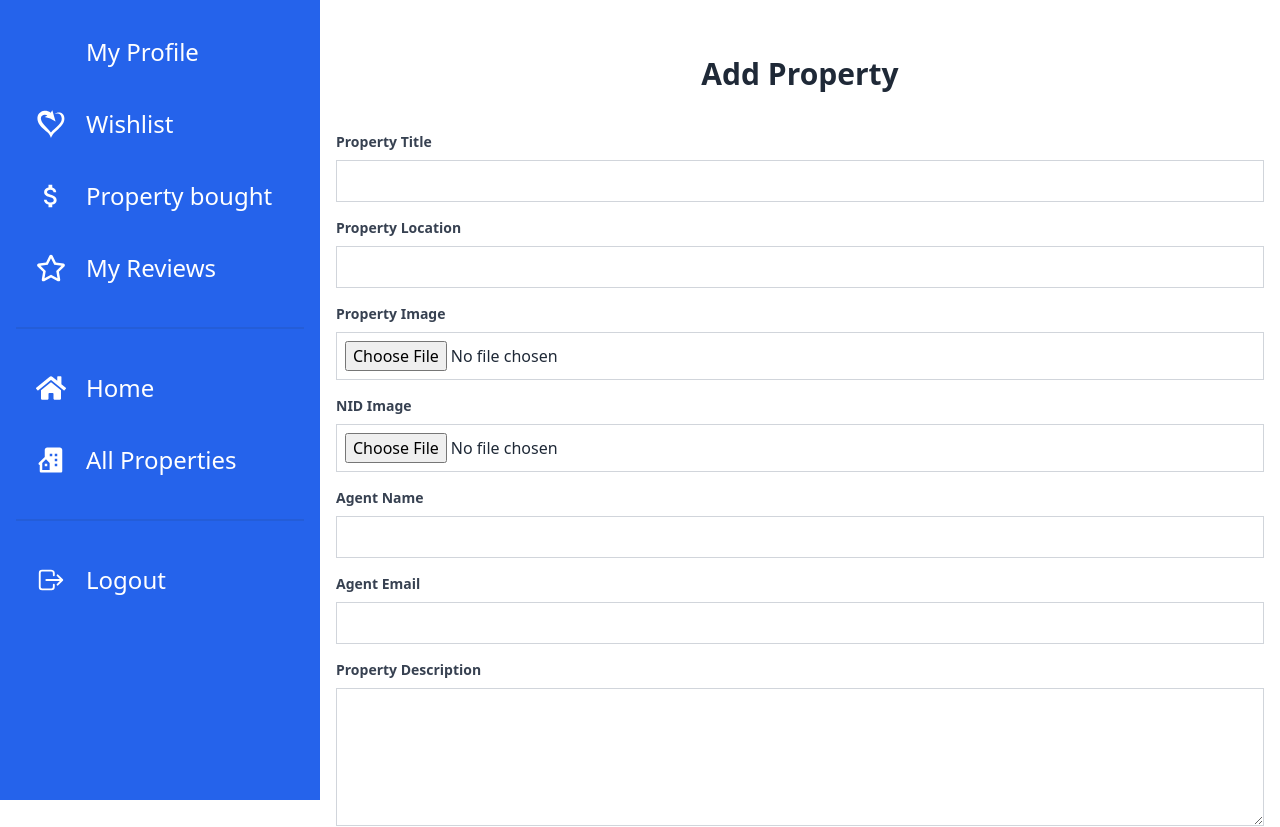
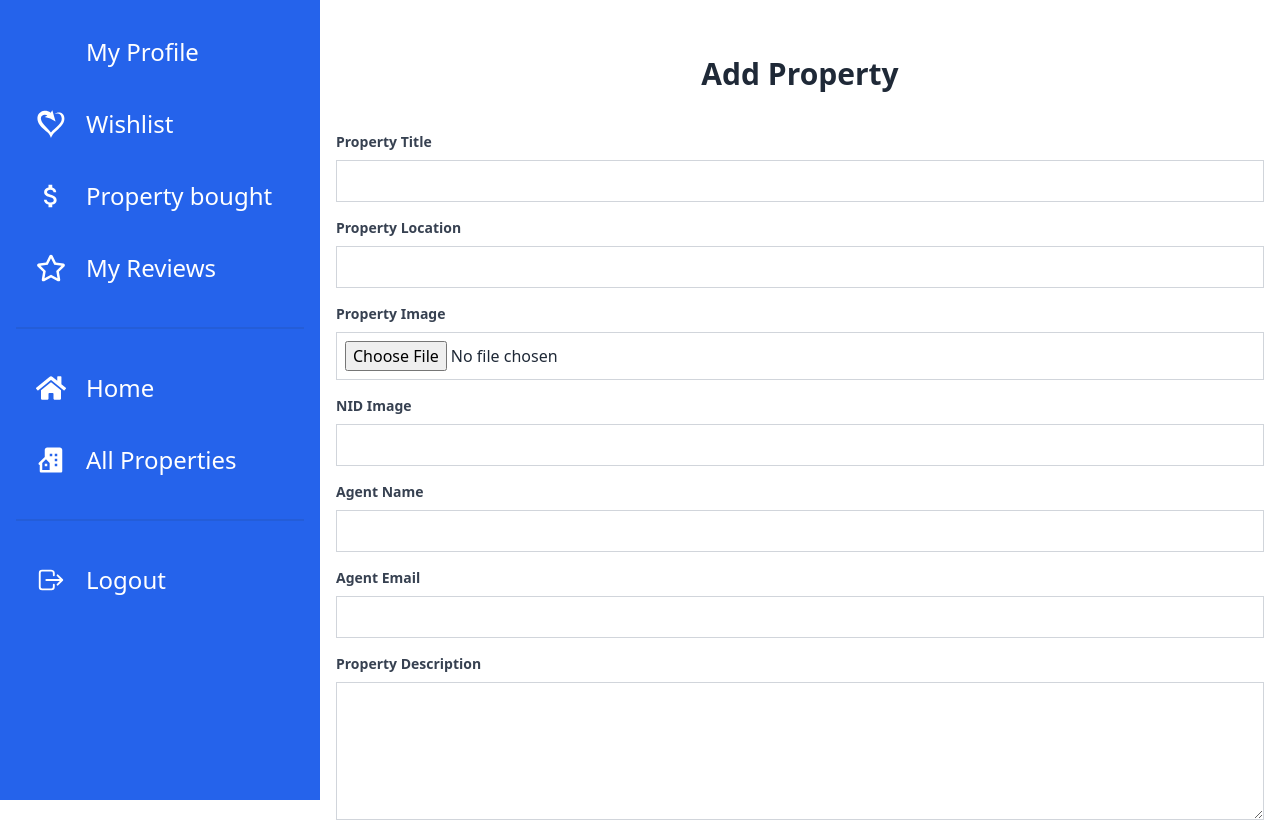
Before and after one commit to anfal11/real-estate-client, a React (Vite) app: page /dashboard/addProperty in a window 1280 px wide. Shown: the top 827 px of the page. Built offline with nearby package versions, Linux system fonts and the light colour scheme; no server answers; sample sign-in values are in the browser's storage; some icons are missing.

Commit message:
nid image added link url

```diff
--- a/src/Components/AdminDashboard/ManageProperties.jsx
+++ b/src/Components/AdminDashboard/ManageProperties.jsx
@@ -75,6 +75,7 @@ const ManageProperties = () => {
             <th>Agent Name</th>
             <th>Agent Email</th>
             <th>Price</th>
+            <th>NID</th>
             <th>Actions</th>
           </tr>
         </thead>
@@ -87,7 +88,7 @@ const ManageProperties = () => {
               <td>{property.agentName}</td>
               <td>{property.agentEmail}</td>
               <td>{property.price}</td>
-              <td>{property.nid}</td>
+              <td><img src={property.nid} alt="" /></td>
               <td>
   {property.verified === false && (
     <>
--- a/src/Components/AgentDashboard/AddProperty.jsx
+++ b/src/Components/AgentDashboard/AddProperty.jsx
@@ -27,7 +27,7 @@ const AddProperty = () => {
         title: form.get("title"),
         location: form.get("location"),
         image: imageURL,
-        imageNID: imageURL,
+        imageNID: form.get("imageNID"),
         agentName: form.get("agentName") || users[0]?.name,
         agentEmail: form.get("agentEmail") || users[0]?.email,
         price: Number(form.get("price")),
@@ -96,9 +96,8 @@ const AddProperty = () => {
             NID Image
           </label>
           <input
-            type="file"
+            type="url"
             name="imageNID"
-            accept="image/*"
             className="border border-gray-300 p-2 w-full"
             required
           />
```
